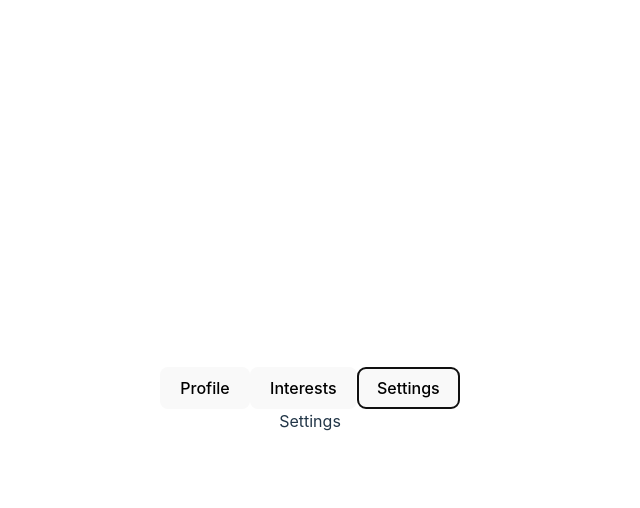
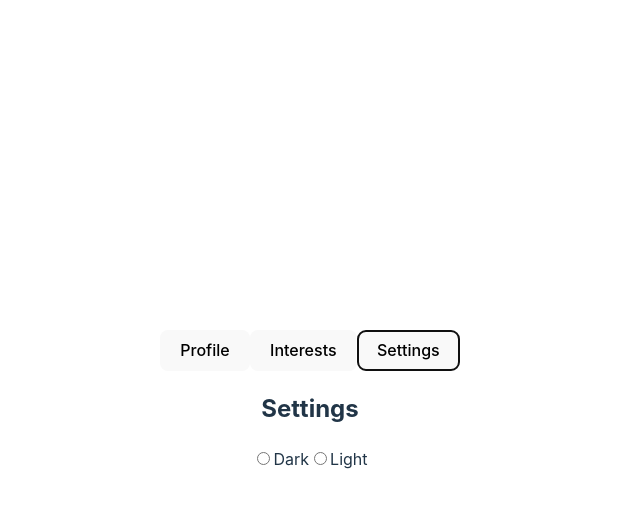
Before and after one commit to SudirKrishnaaRS/Frontend-Repo, a React (Vite) app in the folder React/Machine Coding Round/tab-multipage-config-form/: page / in a window 1280 px wide. Both pictures are taken after a click on the button "Settings". Shown: the top 508 px of the page, without its empty margins (330-970 px from the left). Built offline with nearby package versions, Linux system fonts and the light colour scheme.

Commit message:
Added Settings code

```diff
--- a/React/Machine Coding Round/tab-multipage-config-form/src/components/Settings.jsx
+++ b/React/Machine Coding Round/tab-multipage-config-form/src/components/Settings.jsx
@@ -1,8 +1,35 @@
-import React from "react";
+/* eslint-disable react/prop-types */
+const Settings = ({ data, setData }) => {
+  const { darkTheme } = data;
 
-const Settings = ({ data, setData }) => {
-  console.log("From Settings", { data, setData });
-  return <div>Settings</div>;
+  const handleClick = (e) => {
+    setData((prevData) => {
+      return { ...prevData, darkTheme: e.target.name };
+    });
+  };
+
+  return (
+    <div>
+      <h2>Settings</h2>
+      <div>
+        <input
+          type="radio"
+          name="dark"
+          checked={darkTheme === "dark"}
+          onChange={(e) => handleClick(e)}
+        />
+        <label htmlFor="dark">Dark</label>
+
+        <input
+          type="radio"
+          name="light"
+          checked={darkTheme === "light"}
+          onChange={handleClick}
+        />
+        <label htmlFor="light">Light</label>
+      </div>
+    </div>
+  );
 };
 
 export default Settings;
```
